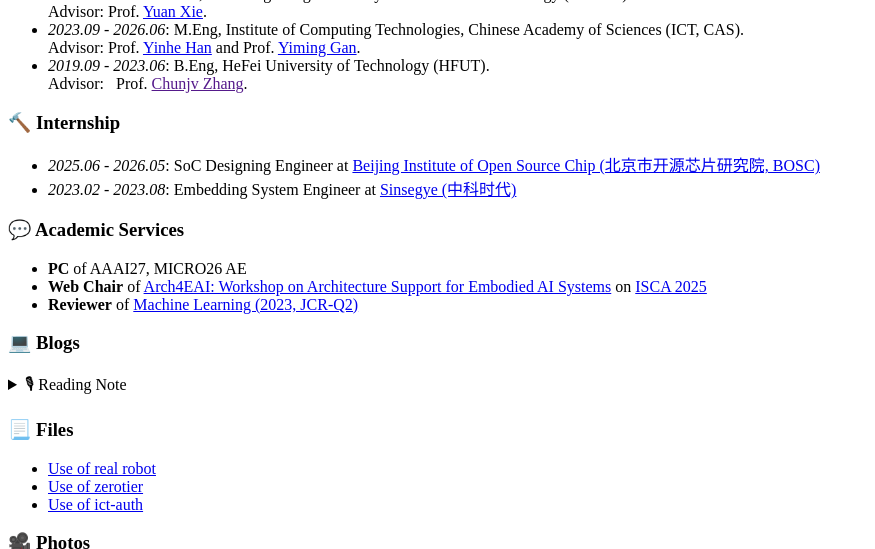
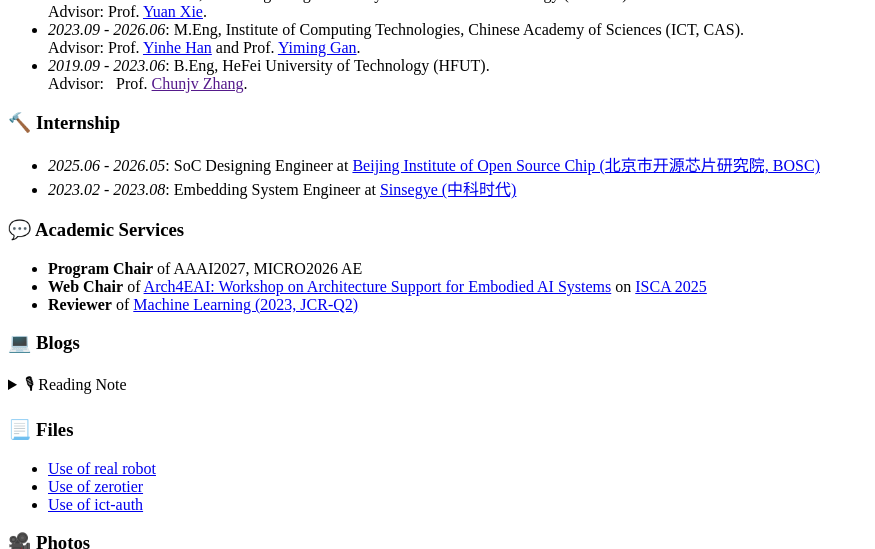
Before and after one commit to sun123-cmd/sun123-cmd.github.io, a Jekyll site: the page built from _pages/includes/blogs.md, in a window 1280 px wide and 900 px high, scrolled down 496 px, cut to the strip 0-549 px from the top of the window. Shown: the whole strip, without its empty margins (0-875 px from the left). Built offline with Jekyll 4.4.1, drawn with Linux system fonts in a browser that asks for light colours; our own code applies the rules of GitHub Pages for plain Markdown files.

Commit message:
Update academic service roles in blogs.md

```diff
--- a/_pages/includes/blogs.md
+++ b/_pages/includes/blogs.md
@@ -11,7 +11,7 @@
 - *2023.02 - 2023.08*:  Embedding System Engineer at [Sinsegye (中科时代)](https://www.sinsegye.com/)
 
 # 💬 Academic Services
-- **PC** of AAAI27, MICRO26 AE
+- **Program Chair** of AAAI2027, MICRO2026 AE
 - **Web Chair** of [Arch4EAI: Workshop on Architecture Support for Embodied AI Systems](https://arch4eai.github.io/) on [ISCA 2025](https://iscaconf.org/isca2025/)
 - **Reviewer** of [Machine Learning (2023, JCR-Q2)](https://link.springer.com/journal/10994/submission-guidelines?gad_source=1&gad_campaignid=22686152878&gbraid=0AAAAApcoa0aRQUoulQOfqd2_zg9F0sZZw&gclid=Cj0KCQjw5JXFBhCrARIsAL1ckPsPI9b8bhaJxwHdSPtOIJ7RhZWpTftfxdIP1cBDYZuZ5QtUNgeeFQEaAqHVEALw_wcB)
 
```
